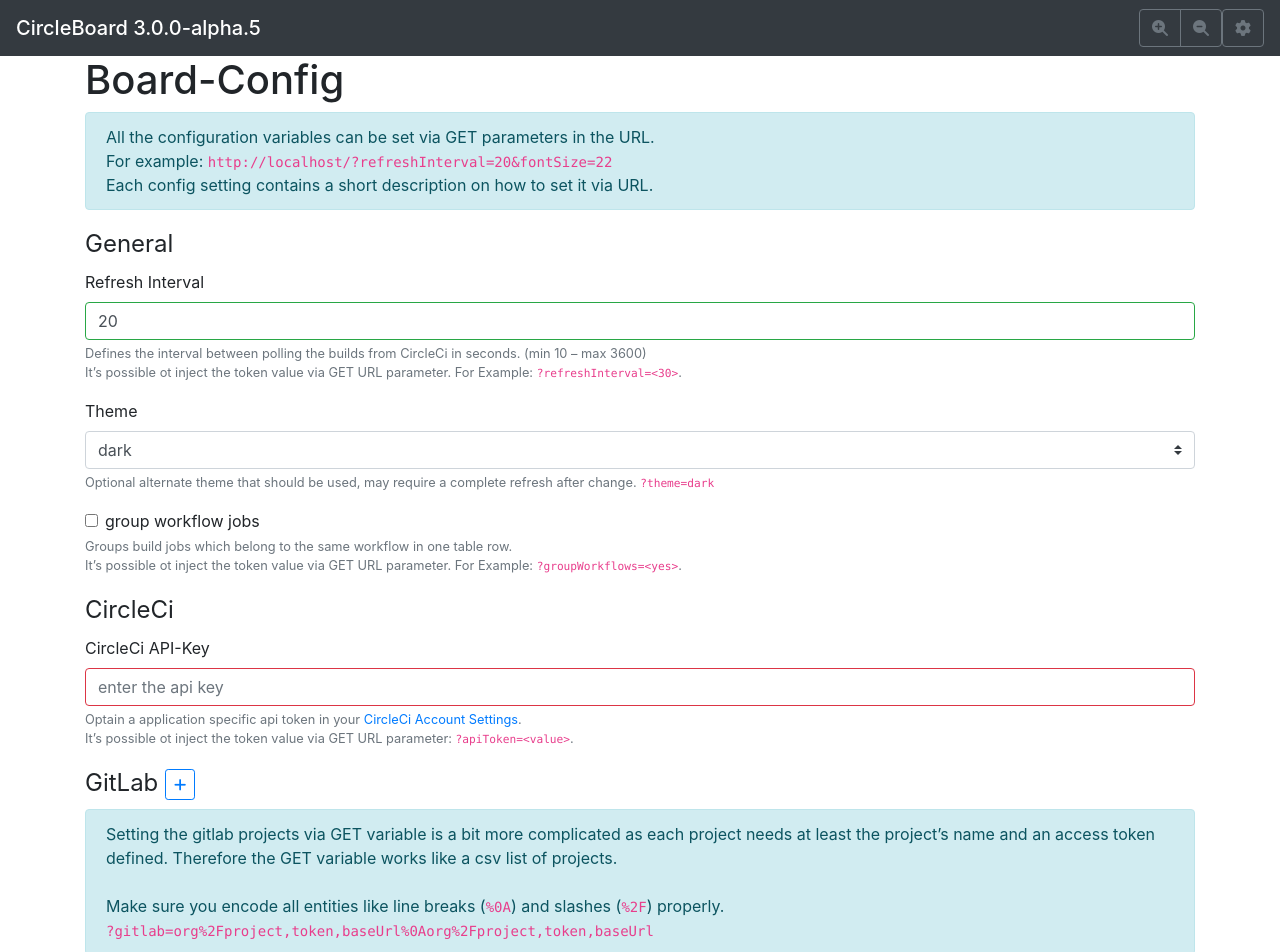
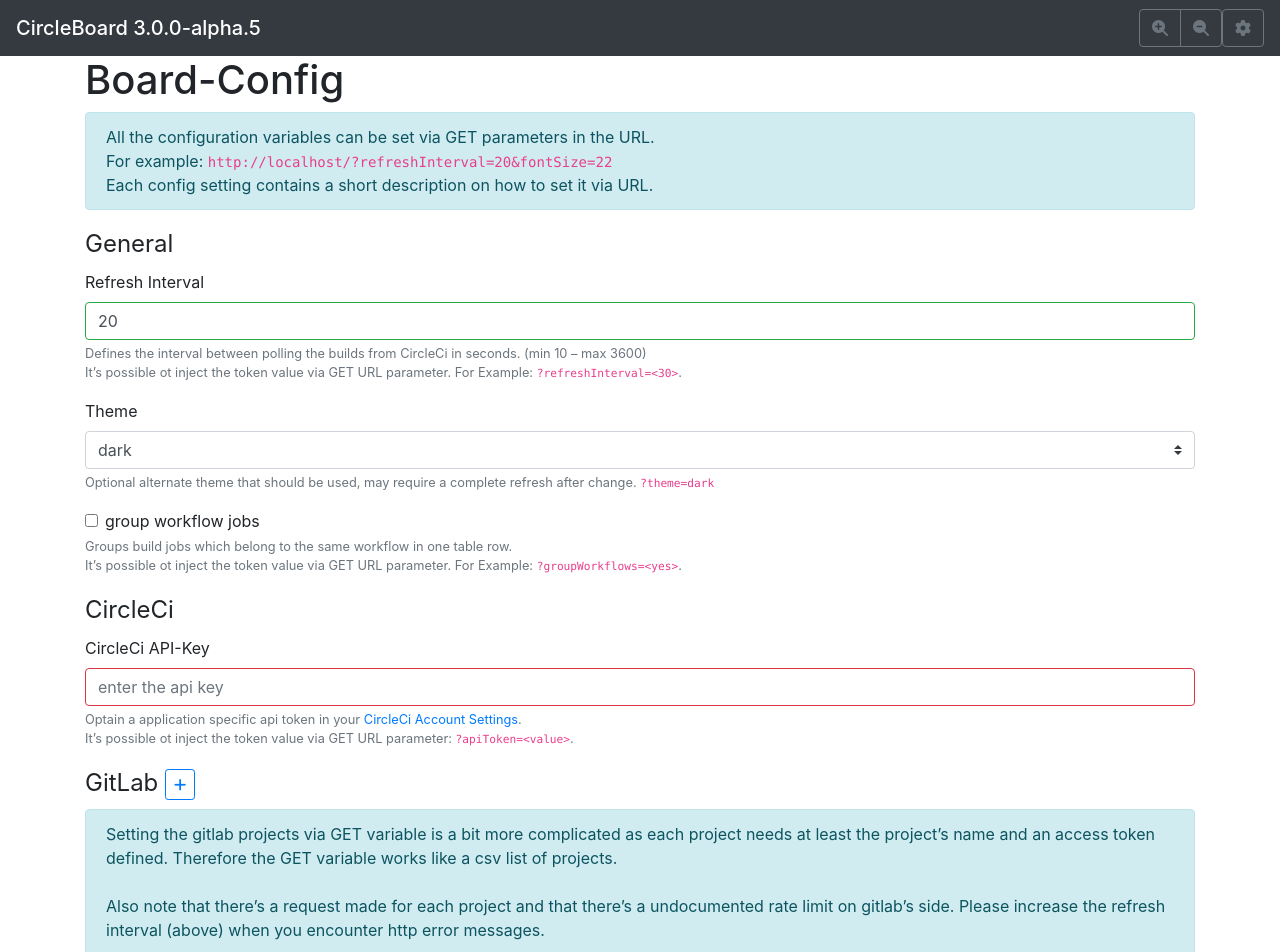
Before and after one commit to Ephigenia/circleboard2, an Angular app: page /config in a window 1280 px wide. Shown: the top 952 px of the page. Built offline with nearby package versions, Linux system fonts and the light colour scheme.

Commit message:
docs: adds hint for rate limiting in gitlab

```diff
--- a/src/app/board-config/board-config.component.html
+++ b/src/app/board-config/board-config.component.html
@@ -107,8 +107,11 @@
           the project’s name and an access token defined. Therefore the GET variable works like a csv list of
           projects.<br>
           <br>
+          Also note that there’s a request made for each project and that there’s a undocumented rate limit on gitlab’s side.
+          Please increase the refresh interval (above) when you encounter http error messages.<br>
+          <br>
           Make sure you encode all entities like line breaks (<code>%0A</code>) and slashes (<code>%2F</code>) properly.<br>
-          <code>?gitlab=org%2Fproject,token,baseUrl%0Aorg%2Fproject,token,baseUrl</code>
+          For example: <code>?gitlab=my-organization%2Fcool-project-name,token,baseUrl%0Aorg%2Fproject,token,baseUrl</code>
         </p>
         <!-- one card for the settings of each project -->
         <div class="card"
```
